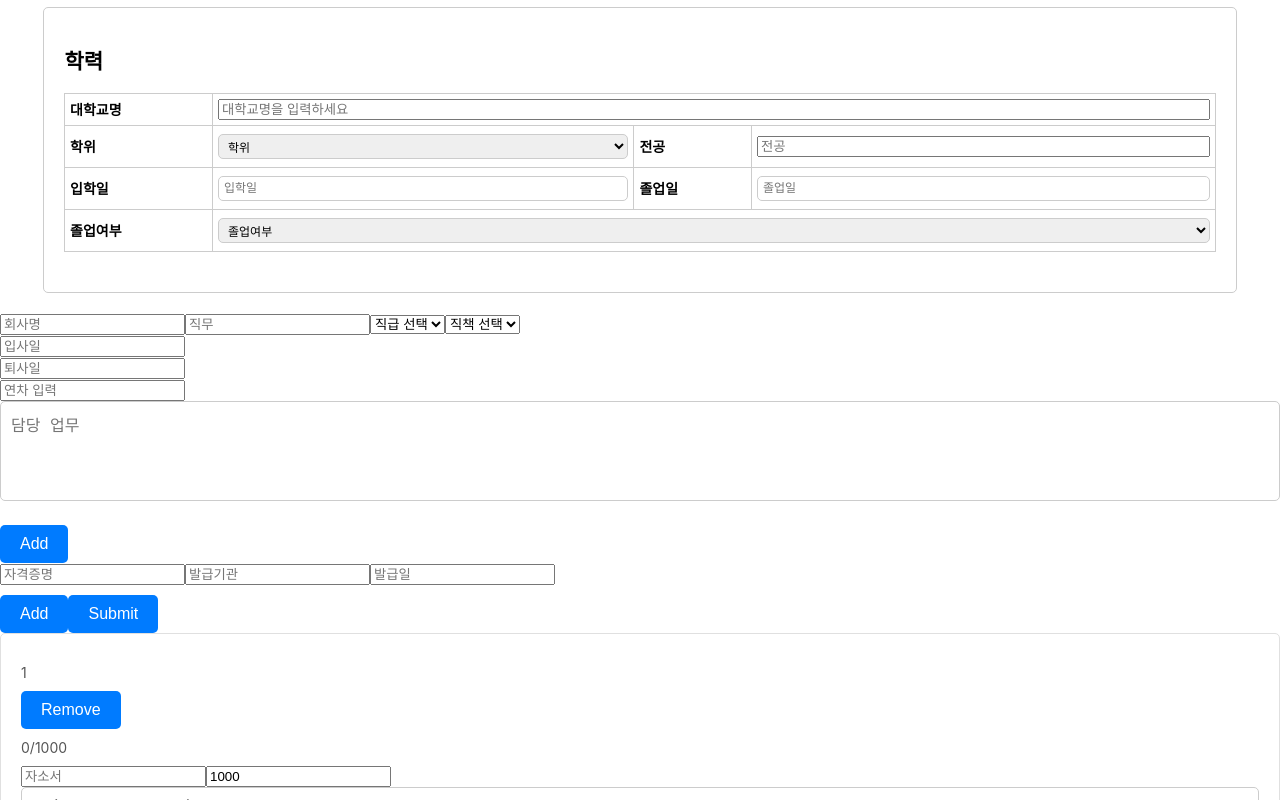
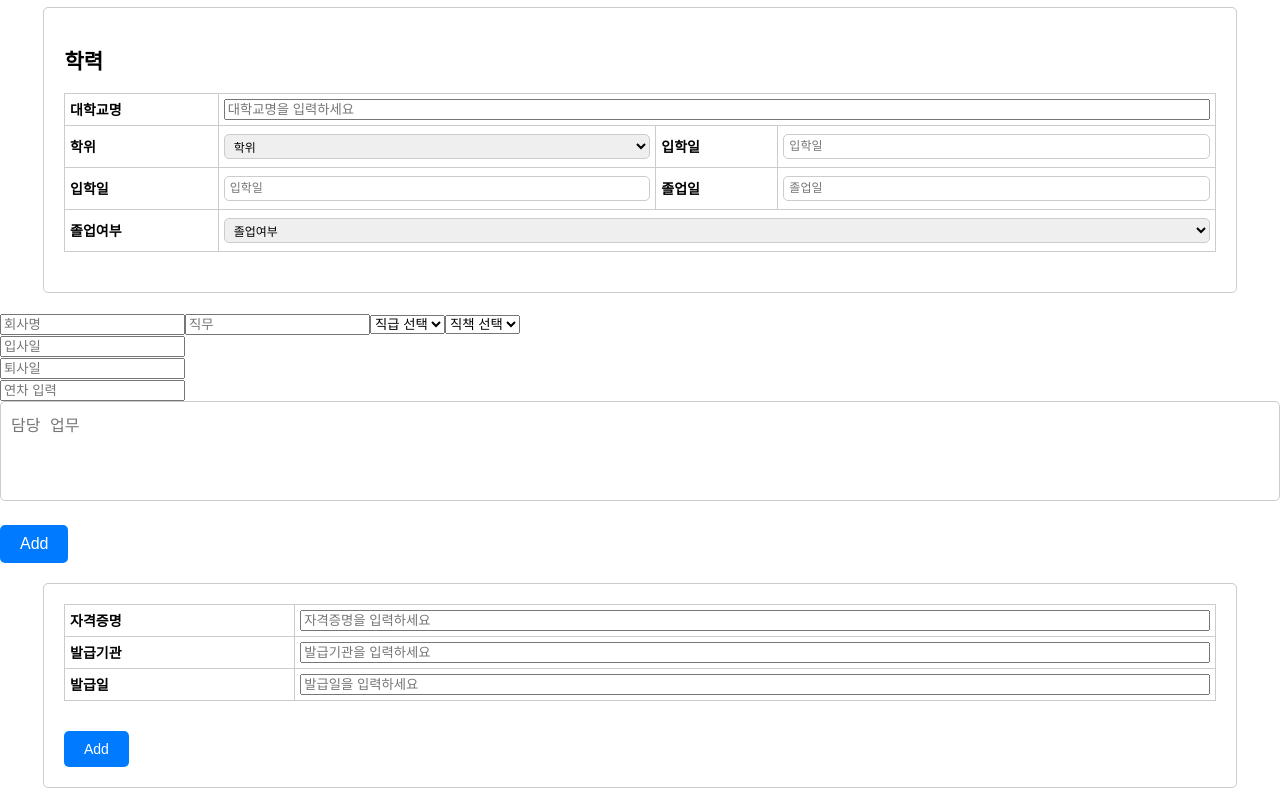
Before and after one commit to jeauk/react-resume, a React (Create React App) app: page / in a window 1280 px wide. Shown: the part 840-1640 px from the top of the page. Built offline with nearby package versions, Linux system fonts and the light colour scheme.

Commit message:
회사가안됨 학력이랑 자격증은됨

```diff
--- /dev/null
+++ b/src/components/CertificationForm.css
@@ -0,0 +1,82 @@
+.certificationForm {
+    width: 90%; /* 폼 너비 조정 */
+    margin: 20px auto; /* 수평 가운데 정렬 */
+    padding: 20px;
+    border: 1px solid #ccc;
+    border-radius: 5px;
+    background-color: #fff;
+    font-family: Arial, sans-serif;
+  }
+
+  .certification-section {
+    margin-bottom: 20px; /* 테이블 간격 조정 */
+  }
+
+  .certificationForm table {
+    width: 100%;
+    border-collapse: collapse;
+    font-size: 14px;
+  }
+
+  .certificationForm th, .certificationForm td {
+    padding: 5px;
+    border: 1px solid #ccc;
+    text-align: left;
+  }
+
+  .certificationForm th {
+    width: 20%; /* 제목 셀 너비 조정 */
+  }
+
+  .certificationForm input[type="text"] {
+    width: 100%;
+    height: 25px; /* 높이 줄이기 */
+    padding: 5px;
+    border: 1px solid #ccc;
+    border-radius: 5px;
+    font-size: 12px; /* 글꼴 크기 줄이기 */
+    box-sizing: border-box;
+    margin: 3px 0; /* 여백 줄이기 */
+  }
+
+  .full-width {
+    width: 100%;
+    box-sizing: border-box;
+  }
+
+  .certificationForm input:focus {
+    border-color: #007bff;
+    box-shadow: 0 0 3px rgba(0, 123, 255, 0.5); /* 그림자 줄이기 */
+    outline: none;
+  }
+
+  .deleteButton {
+    padding: 5px 10px;
+    border: none;
+    background-color: #dc3545;
+    color: #fff;
+    border-radius: 5px;
+    cursor: pointer;
+    font-size: 12px;
+    margin-top: 10px; /* 버튼 위쪽 여백 조정 */
+  }
+
+  .addButton, .submitButton {
+    padding: 10px 20px;
+    border: none;
+    background-color: #007bff;
+    color: #fff;
+    border-radius: 5px;
+    cursor: pointer;
+    font-size: 14px;
+    margin-right: 10px;
+  }
+
+  .addButton:hover, .submitButton:hover, .deleteButton:hover {
+    background-color: #0056b3;
+  }
+
+  .addButton:focus, .submitButton:focus, .deleteButton:focus {
+    outline: none;
+    box-shadow: 0 0 3px rgba(0, 123, 255, 0.5);
+  }
--- a/src/components/CertificationForm.jsx
+++ b/src/components/CertificationForm.jsx
@@ -1,4 +1,56 @@
 import React, { useState } from 'react';
+import './CertificationForm.css'; // CSS 파일을 임포트
+
+const CertificationInput = ({ certification, index, handleChange, deleteCertification, showDeleteButton }) => (
+  <div className="certification-section">
+    <table key={index}>
+      <tbody>
+        <tr>
+          <th><label htmlFor={`name-${index}`}>자격증명</label></th>
+          <td>
+            <input
+              id={`name-${index}`}
+              name="name"
+              value={certification.name}
+              onChange={(e) => handleChange(index, e)}
+              placeholder="자격증명을 입력하세요"
+              className="full-width"
+            />
+          </td>
+        </tr>
+        <tr>
+          <th><label htmlFor={`issuingOrganization-${index}`}>발급기관</label></th>
+          <td>
+            <input
+              id={`issuingOrganization-${index}`}
+              name="issuingOrganization"
+              value={certification.issuingOrganization}
+              onChange={(e) => handleChange(index, e)}
+              placeholder="발급기관을 입력하세요"
+              className="full-width"
+            />
+          </td>
+        </tr>
+        <tr>
+          <th><label htmlFor={`issueDate-${index}`}>발급일</label></th>
+          <td>
+            <input
+              id={`issueDate-${index}`}
+              name="issueDate"
+              value={certification.issueDate}
+              onChange={(e) => handleChange(index, e)}
+              placeholder="발급일을 입력하세요"
+              className="full-width"
+            />
+          </td>
+        </tr>
+      </tbody>
+    </table>
+    {showDeleteButton && (
+      <button type="button" onClick={() => deleteCertification(index)} className="deleteButton">Delete</button>
+    )}
+  </div>
+);
 
 const CertificationForm = () => {
   const [certifications, setCertifications] = useState([{
@@ -36,34 +88,18 @@ const CertificationForm = () => {
   };
 
   return (
-    <form onSubmit={handleSubmit}>
+    <form onSubmit={handleSubmit} className="certificationForm">
       {certifications.map((certification, index) => (
-        <div key={index}>
-          <input
-            name="name"
-            value={certification.name}
-            onChange={(e) => handleChange(index, e)}
-            placeholder="자격증명"
-          />
-          <input
-            name="issuingOrganization"
-            value={certification.issuingOrganization}
-            onChange={(e) => handleChange(index, e)}
-            placeholder="발급기관"
-          />
-          <input
-            name="issueDate"
-            value={certification.issueDate}
-            onChange={(e) => handleChange(index, e)}
-            placeholder="발급일"
-          />
-          {certifications.length > 1 && (
-            <button type="button" onClick={() => deleteCertification(index)}>Delete</button>
-          )}
-        </div>
+        <CertificationInput
+          key={index}
+          index={index}
+          certification={certification}
+          handleChange={handleChange}
+          deleteCertification={deleteCertification}
+          showDeleteButton={certifications.length > 1}
+        />
       ))}
-      <button type="button" onClick={addCertification}>Add</button>
-      <button type="submit">Submit</button>
+      <button type="button" onClick={addCertification} className="addButton">Add</button>
     </form>
   );
 };
--- a/src/components/EducationForm.jsx
+++ b/src/components/EducationForm.jsx
@@ -38,20 +38,21 @@ const UniversityInput = ({ education, index, handleChange, handleDateChange }) =
             <option value="박사">대학원 박사</option>
           </select>
         </td>
-        <th><label htmlFor={`fieldOfStudy-${index}`}>전공</label></th>
+        <th><label htmlFor={`startDate-${index}`}>입학일</label></th>
         <td>
-          <input
-            id={`fieldOfStudy-${index}`}
-            name="fieldOfStudy"
-            value={education.fieldOfStudy}
-            onChange={(e) => handleChange(index, e)}
-            placeholder="전공"
-            className="full-width"
+          <DatePicker
+            id={`startDate-${index}`}
+            selected={education.startDate}
+            onChange={(date) => handleDateChange(index, date, 'startDate')}
+            dateFormat="yyyy/MM/dd"
+            placeholderText="입학일"
+            className="date-picker"
+            showPopperArrow={false}
           />
         </td>
       </tr>
       <tr>
-        <th><label htmlFor={`startDate-${index}`}>입학일</label></th>
+      <th><label htmlFor={`startDate-${index}`}>입학일</label></th>
         <td>
           <DatePicker
             id={`startDate-${index}`}
--- a/src/components/ExperienceForm.css
+++ b/src/components/ExperienceForm.css
@@ -1,44 +1,88 @@
-/* form {
-  margin: 20px;
+.experienceForm {
+  width: 90%; /* 폼 너비 조정 */
+  margin: 20px auto; /* 수평 가운데 정렬 */
   padding: 20px;
   border: 1px solid #ccc;
-  border-radius: 10px;
-  background-color: #f9f9f9;
+  border-radius: 5px;
+  background-color: #fff;
   font-family: Arial, sans-serif;
 }
 
-form div {
-  margin-bottom: 20px;
-  display: flex;
-  flex-direction: column;
+.experienceForm > div {
+  margin-bottom: 20px; /* 각 입력 블록 사이 여백 */
 }
 
-input, textarea {
-  margin-bottom: 10px;
-  padding: 10px;
+.experienceForm input[type="text"],
+.experienceForm select,
+.experienceForm textarea {
+  width: 100%;
+  box-sizing: border-box;
+}
+
+.experienceForm input[type="text"],
+.experienceForm select {
+  height: 25px; /* 높이 줄이기 */
+  padding: 5px;
   border: 1px solid #ccc;
   border-radius: 5px;
-  font-size: 16px;
-  box-sizing: border-box;
+  font-size: 12px; /* 글꼴 크기 줄이기 */
+  margin: 3px 0; /* 여백 줄이기 */
+}
+
+.experienceForm textarea {
+  height: 80px; /* 높이 조정 */
+  padding: 5px;
+  border: 1px solid #ccc;
+  border-radius: 5px;
+  font-size: 12px; /* 글꼴 크기 줄이기 */
+  margin: 3px 0; /* 여백 줄이기 */
+  resize: vertical; /* 세로로만 크기 조정 가능 */
+}
+
+.experienceForm .react-datepicker-wrapper {
+  width: 100% !important; /* DatePicker 전체 너비 */
+}
+
+.experienceForm .react-datepicker__input-container {
   width: 100%;
 }
 
-textarea {
-  height: 100px;
-  resize: none;
+.experienceForm button {
+  padding: 10px 20px;
+  border: none;
+  background-color: #007bff;
+  color: #fff;
+  border-radius: 5px;
+  cursor: pointer;
+  font-size: 14px;
+  margin-right: 10px;
+  margin-top: 10px; /* 버튼 위쪽 여백 조정 */
 }
 
-button {
-  padding: 10px 20px;
-  border: none;
-  border-radius: 5px;
-  background-color: #007bff;
-  color: white;
-  font-size: 16px;
-  cursor: pointer;
-  transition: background-color 0.3s;
+.experienceForm button:hover {
+  background-color: #0056b3;
 }
 
-button:hover {
-  background-color: #0056b3;
-} */
+.experienceForm button:focus {
+  outline: none;
+  box-shadow: 0 0 3px rgba(0, 123, 255, 0.5);
+}
+
+.experienceForm .deleteButton {
+  padding: 5px 10px;
+  border: none;
+  background-color: #dc3545;
+  color: #fff;
+  border-radius: 5px;
+  cursor: pointer;
+  font-size: 12px;
+}
+
+.experienceForm .deleteButton:hover {
+  background-color: #c82333;
+}
+
+.experienceForm .deleteButton:focus {
+  outline: none;
+  box-shadow: 0 0 3px rgba(0, 123, 255, 0.5);
+}
```
